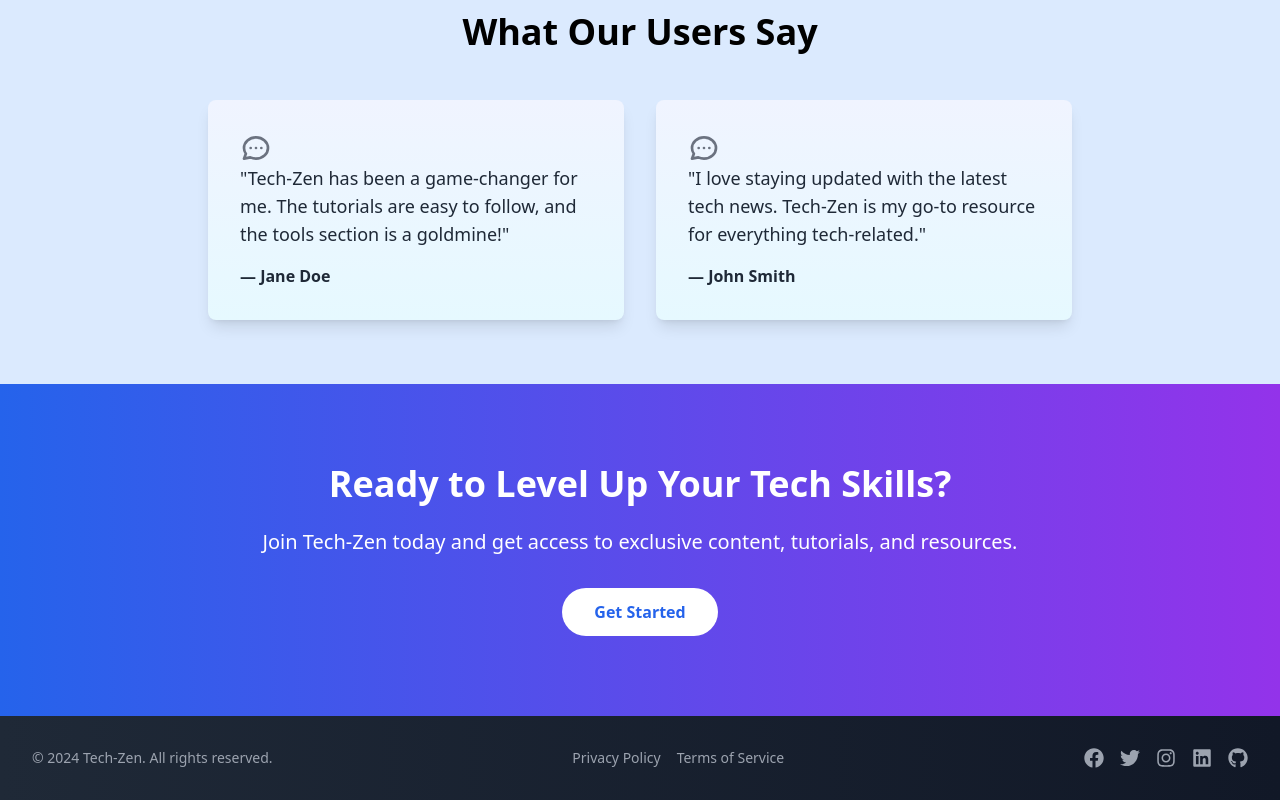
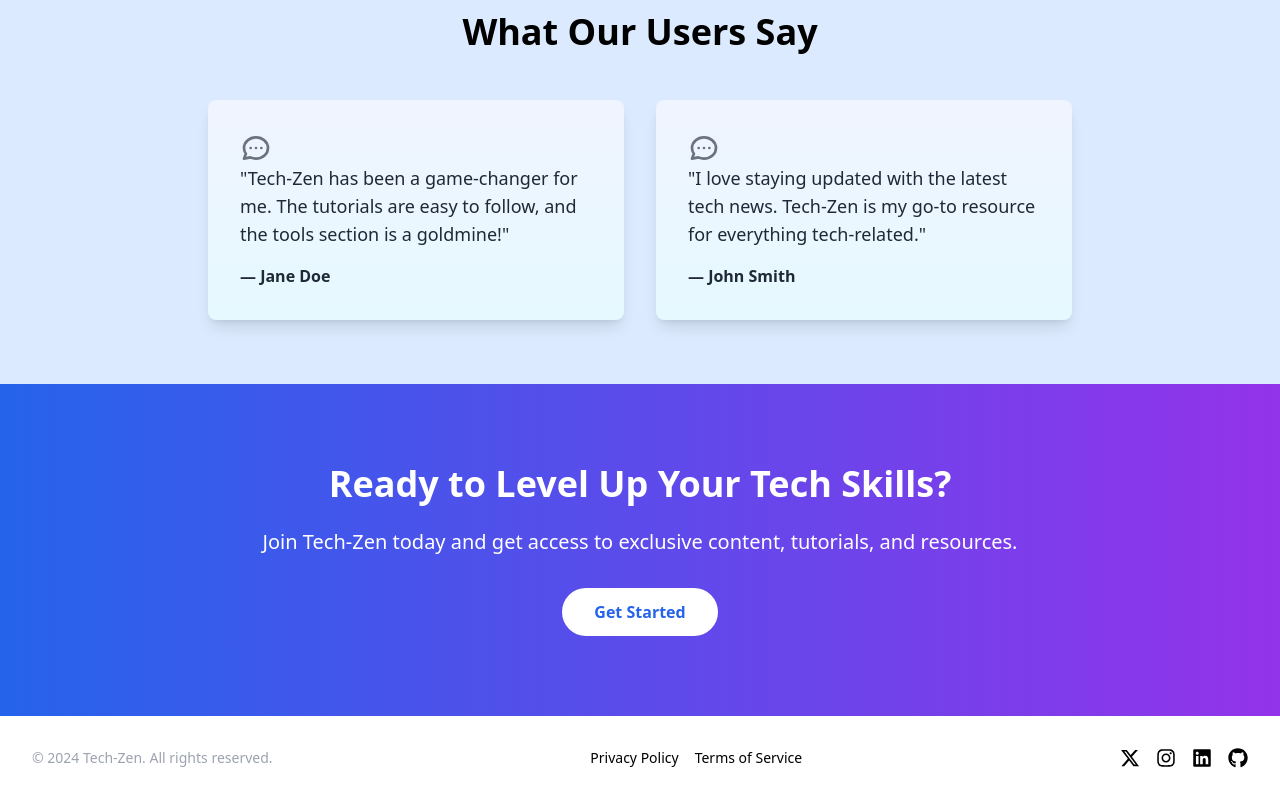
Before and after one commit to arifbasha559/Tech-zen, a React (Vite) app: page / in a window 1280 px wide. Shown: the part 1132-1932 px from the top of the page. Built offline with nearby package versions, Linux system fonts and the light colour scheme; a web font is replaced by a local one.

Commit message:
feat: add Terms and Privacy components, update routing, and modify Footer links

```diff
--- a/src/App.jsx
+++ b/src/App.jsx
@@ -13,6 +13,8 @@ import News from "./components/News";
 import Tools from "./components/Tools";
 import Tutorial from "./components/Tutorial";
 import Footer from "./components/Footer";
+import Terms from "./components/Terms";
+import Privacy from "./components/Privacy";
 function App() {
   const blog = useContext(BlogContext);
   // Returning the JSX code
@@ -33,11 +35,13 @@ function App() {
             <Route path="tools" element={<div className="lg:px-10"><Tools /></div>} />
             <Route path="tutorials" element={<div className="lg:px-10"><Tutorial /></div>} />
             <Route path="contact" element={<div className="lg:px-10"><Contact /></div>} />
+            <Route path="terms" element={<div className="lg:px-10"><Terms /></div>} />
+            <Route path="privacy" element={<div className="lg:px-10"><Privacy /></div>} />
              <Route path="*" element={<div className="lg:px-10"><NotFound /></div>} /> {/* 404 route */}
 
           </Routes>
         </div>
-          {location.pathname === "/" && <Footer />}
+          {(location.pathname === "/" ||location.pathname == "/" )&& <Footer />}
       </Router>
     </div>
   );
--- a/src/components/Footer.jsx
+++ b/src/components/Footer.jsx
@@ -1,15 +1,15 @@
 import { Link } from "react-router-dom";
 import {
-  FaFacebook,
-  FaTwitter,
+
   FaInstagram,
   FaLinkedin,
   FaGithub,
 } from "react-icons/fa";
+import { FaXTwitter } from "react-icons/fa6";
 
 const Footer = () => {
   return (
-    <footer className="bg-gradient-to-r from-gray-800 to-gray-900 text-white py-6 md:py-8">
+    <footer className=" py-6 md:py-8">
       <div className="max-w-7xl mx-auto px-4 sm:px-6 lg:px-8">
         <div className="flex flex-col md:flex-row items-center justify-between space-y-4 md:space-y-0">
           {/* Branding Section */}
@@ -23,13 +23,13 @@ const Footer = () => {
           <nav className="flex space-x-4">
             <Link
               to="/privacy"
-              className="text-sm text-gray-400 hover:text-white transition-colors duration-300"
+              className={`text-sm hover:opacity-50 transition-colors duration-300 `}
             >
               Privacy Policy
             </Link>
             <Link
               to="/terms"
-              className="text-sm text-gray-400 hover:text-white transition-colors duration-300"
+              className={`text-sm hover:opacity-50 transition-colors duration-300 `}
             >
               Terms of Service
             </Link>
@@ -38,42 +38,34 @@ const Footer = () => {
           {/* Social Media Section */}
           <div className="flex space-x-4">
             <a
-              href="https://facebook.com"
+              href="https://x.com/arifbasha559"
               target="_blank"
               rel="noopener noreferrer"
-              className="text-gray-400 hover:text-white transition-colors duration-300"
+              className={`hover:opacity-50 transition-colors duration-300 `}
             >
-              <FaFacebook className="w-5 h-5" />
+              <FaXTwitter className="w-5 h-5" />
             </a>
             <a
-              href="https://twitter.com"
+              href="https://instagram.com/arif_off04"
               target="_blank"
               rel="noopener noreferrer"
-              className="text-gray-400 hover:text-white transition-colors duration-300"
-            >
-              <FaTwitter className="w-5 h-5" />
-            </a>
-            <a
-              href="https://instagram.com"
-              target="_blank"
-              rel="noopener noreferrer"
-              className="text-gray-400 hover:text-white transition-colors duration-300"
+              className={`hover:opacity-50 transition-colors duration-300 `}
             >
               <FaInstagram className="w-5 h-5" />
             </a>
             <a
-              href="https://linkedin.com"
+              href="https://linkedin.com/in/arifbasha559"
               target="_blank"
               rel="noopener noreferrer"
-              className="text-gray-400 hover:text-white transition-colors duration-300"
+              className={`hover:opacity-50 transition-colors duration-300 `}
             >
               <FaLinkedin className="w-5 h-5" />
             </a>
             <a
-              href="https://github.com"
+              href="https://github.com/arifbasha559"
               target="_blank"
               rel="noopener noreferrer"
-              className="text-gray-400 hover:text-white transition-colors duration-300"
+              className={`hover:opacity-50 transition-colors duration-300 `}
             >
               <FaGithub className="w-5 h-5" />
             </a>
--- /dev/null
+++ b/src/components/Privacy.jsx
@@ -0,0 +1,43 @@
+import React from 'react';
+
+const Privacy = () => {
+    return (
+        <div className="p-8 max-w-3xl mx-auto">
+            <h1 className="text-3xl font-bold mb-6">Privacy Policy</h1>
+            <p className="mb-4">At Tech-Zen, your privacy is very important to us. This Privacy Policy outlines the types of information we collect and how we use and protect it.</p>
+
+            <h2 className="text-2xl font-semibold mb-4">1. Information We Collect</h2>
+            <p className="mb-2">We may collect the following types of information:</p>
+            <ul className="list-disc pl-6 mb-4">
+                <li>Personal information (e.g., name, email address) when you subscribe or register.</li>
+                <li>Technical information, such as your IP address, browser type, and device information.</li>
+                <li>Usage data related to your interaction with our website.</li>
+            </ul>
+
+            <h2 className="text-2xl font-semibold mb-4">2. How We Use Your Information</h2>
+            <p className="mb-4">We use your information to:</p>
+            <ul className="list-disc pl-6 mb-4">
+                <li>Provide, maintain, and improve our services.</li>
+                <li>Personalize your experience on our site.</li>
+                <li>Communicate with you regarding updates and promotions.</li>
+                <li>Monitor site performance and usage trends.</li>
+            </ul>
+
+            <h2 className="text-2xl font-semibold mb-4">3. Data Protection</h2>
+            <p className="mb-4">We take data protection seriously and implement security measures to protect your information from unauthorized access or disclosure.</p>
+
+            <h2 className="text-2xl font-semibold mb-4">4. Third-Party Services</h2>
+            <p className="mb-4">We may use third-party services to enhance your experience, but we ensure that these parties adhere to data protection regulations.</p>
+
+            <h2 className="text-2xl font-semibold mb-4">5. Your Consent</h2>
+            <p className="mb-4">By using our website, you consent to the collection and use of your information as outlined in this Privacy Policy.</p>
+
+            <h2 className="text-2xl font-semibold mb-4">6. Changes to This Policy</h2>
+            <p className="mb-4">We may update this Privacy Policy from time to time. Please review this page periodically for any changes.</p>
+
+            <p className="text-sm text-gray-500">Last updated: March 29, 2025</p>
+        </div>
+    );
+};
+
+export default Privacy;
--- /dev/null
+++ b/src/components/Terms.jsx
@@ -0,0 +1,34 @@
+
+const TermsAndConditions = () => {
+  return (
+    <div className="p-8 max-w-3xl mx-auto">
+      <h1 className="text-4xl font-bold mb-4">Terms and Conditions</h1>
+      <p className="mb-4">Welcome to Tech-Zen. By accessing or using our website, you agree to be bound by these Terms and Conditions. Please read them carefully before using the site.</p>
+
+      <h2 className="text-2xl font-semibold mb-2">1. Acceptance of Terms</h2>
+      <p className="mb-4">By using Tech-Zen, you acknowledge that you have read, understood, and agree to these Terms and Conditions. If you do not agree with any part, please discontinue using our site.</p>
+
+      <h2 className="text-2xl font-semibold mb-2">2. Use of Content</h2>
+      <p className="mb-4">All content provided on Tech-Zen is for informational purposes only. You may not reproduce, distribute, or exploit any content without prior written permission from the website owner.</p>
+
+      <h2 className="text-2xl font-semibold mb-2">3. User Conduct</h2>
+      <p className="mb-4">You agree not to use Tech-Zen for any unlawful or prohibited activities. Harassment, spam, or any form of abuse towards other users is strictly prohibited.</p>
+
+      <h2 className="text-2xl font-semibold mb-2">4. Intellectual Property</h2>
+      <p className="mb-4">All intellectual property rights related to the content and design of Tech-Zen belong solely to the site owner. Unauthorized use of any trademarks, logos, or content is strictly prohibited.</p>
+
+      <h2 className="text-2xl font-semibold mb-2">5. Limitation of Liability</h2>
+      <p className="mb-4">Tech-Zen is not liable for any direct, indirect, incidental, or consequential damages resulting from your use of the site. We do not guarantee the accuracy or completeness of any content presented on the site.</p>
+
+      <h2 className="text-2xl font-semibold mb-2">6. Modifications</h2>
+      <p className="mb-4">We reserve the right to update or change these Terms and Conditions at any time. Continued use of the site after changes are made indicates your acceptance of the new terms.</p>
+
+      <h2 className="text-2xl font-semibold mb-2">7. Contact Us</h2>
+      <p className="mb-4">If you have any questions regarding these Terms and Conditions, please contact us at arifbasha559@gmail.com.</p>
+
+      <p className="text-sm text-gray-500 mt-8">Last updated: March 29, 2025</p>
+    </div>
+  );
+};
+
+export default TermsAndConditions;
```
